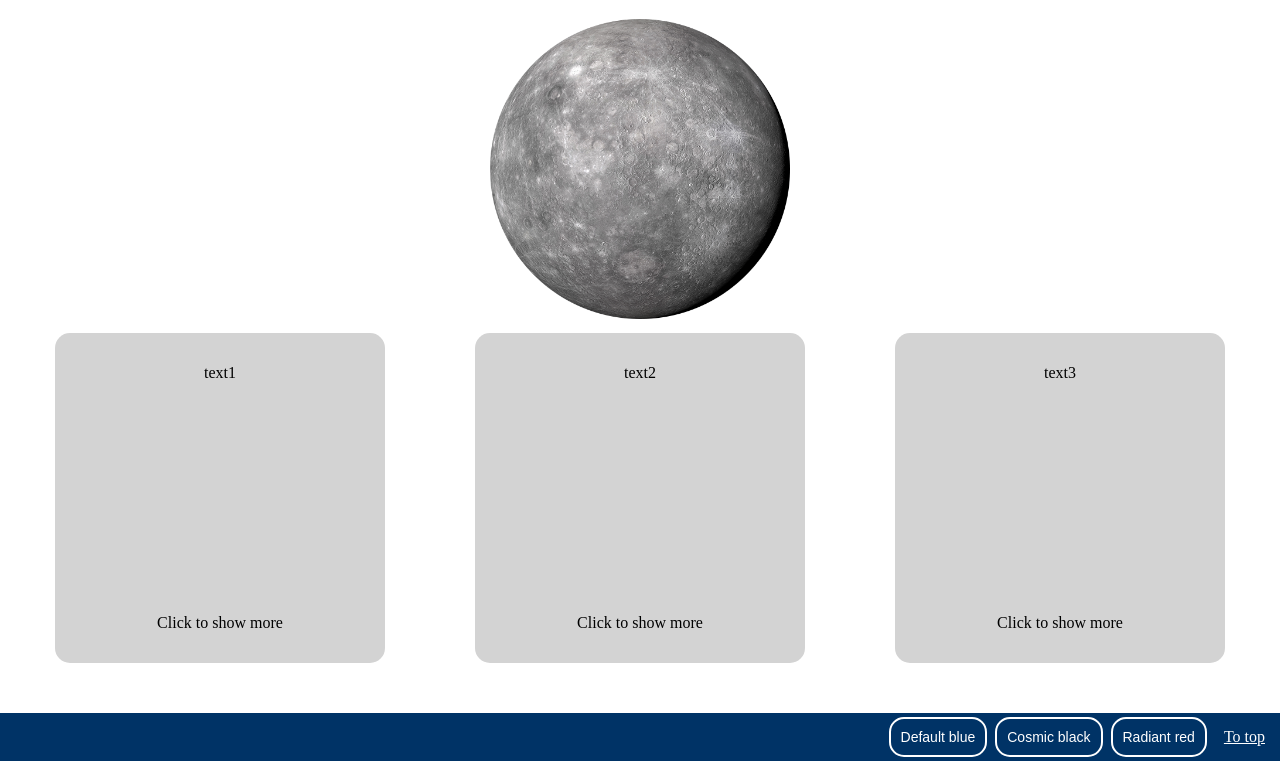
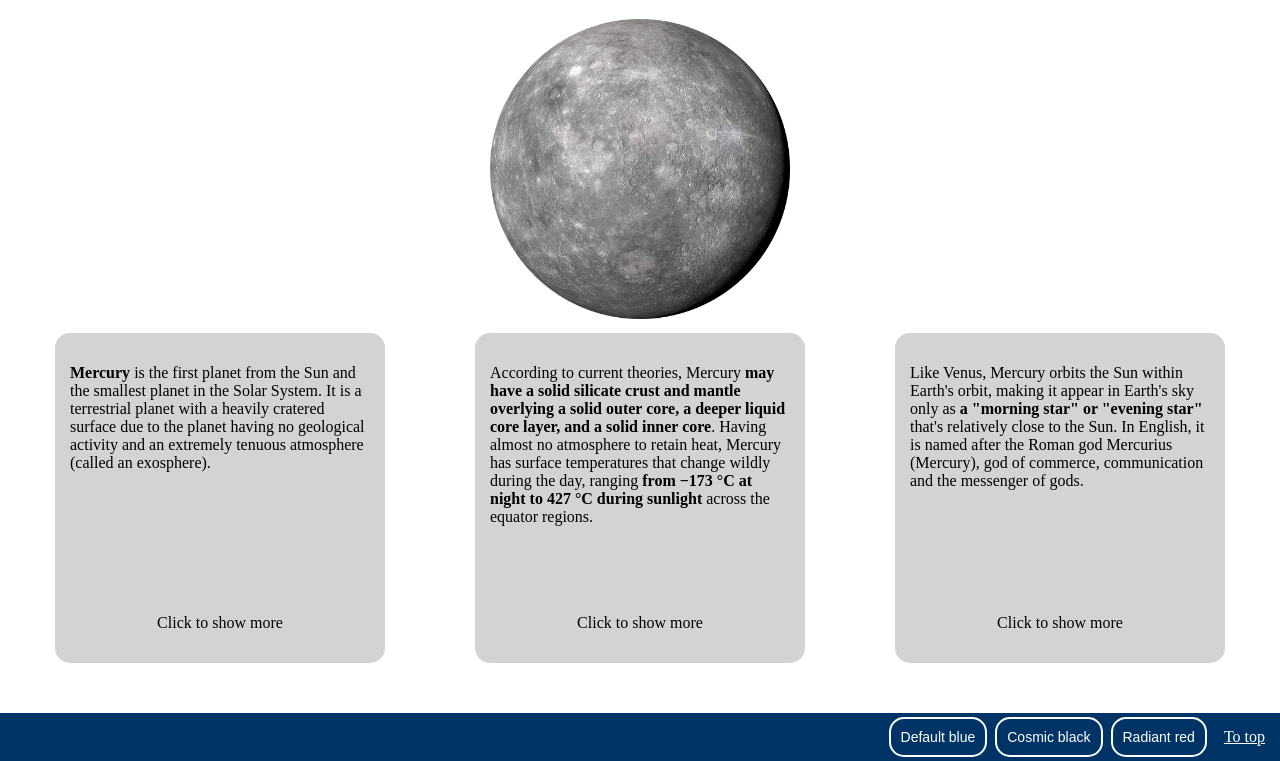
Before and after one commit to EugeneEdge/BoWD, a plain HTML site: page SolarSystem/planets/Mercury.html in a window 1280 px wide. Shown: the part 135-896 px from the top of the page. Drawn offline with Linux system fonts and the light colour scheme.

Commit message:
Add files via upload

```diff
--- a/SolarSystem/planets/Mercury.html
+++ b/SolarSystem/planets/Mercury.html
@@ -32,18 +32,19 @@
 
 		<div class="info">
 			<div class="pl_info" onclick="ChangePlText(this)">
-				<p class="pl_shown" style="display: block;">text1</p>
-				<p class="pl_hidden">More text1 but hidden</p>
+				<p class="pl_shown" style="display: block;">
+					<b>Mercury</b> is the first planet from the Sun and the smallest planet in the Solar System. It is a terrestrial planet with a heavily cratered surface due to the planet having no geological activity and an extremely tenuous atmosphere (called an exosphere).</p>
+				<p class="pl_hidden">Despite being <b>the smallest planet</b> in the Solar System with a mean diameter of 4,880 km (3,030 mi), 38% of that of Earth's, Mercury is dense enough to have roughly the same surface gravity as Mars. Mercury has a dynamic magnetic field with a strength about 1% of that of Earth's and has no natural satellites. </p>
 				<p class="pl_hint">Click to show more</p>
 			</div>
 			<div class="pl_info" onclick="ChangePlText(this)">
-				<p class="pl_shown" style="display: block;">text2</p>
-				<p class="pl_hidden">More text2 but hidden</p>
+				<p class="pl_shown" style="display: block;">According to current theories, Mercury <b>may have a solid silicate crust and mantle overlying a solid outer core, a deeper liquid core layer, and a solid inner core</b>. Having almost no atmosphere to retain heat, Mercury has surface temperatures that change wildly during the day, ranging <b>from −173 °C at night to 427 °C during sunlight</b> across the equator regions.</p>
+				<p class="pl_hidden">At Mercury's poles though, <b>there are large reservoirs of water ices that are never exposed to direct sunlight</b>, which has an estimated mass of about 0.025–0.25% the Antarctic ice sheet. Because Mercury is very close to the Sun, the intensity of sunlight on its surface is between 4.59 and 10.61 times the solar constant.</p>
 				<p class="pl_hint">Click to show more</p>
 			</div>
 			<div class="pl_info" onclick="ChangePlText(this)">
-				<p class="pl_shown" style="display: block;">text3</p>
-				<p class="pl_hidden">More text3 but hidden</p>
+				<p class="pl_shown" style="display: block;">Like Venus, Mercury orbits the Sun within Earth's orbit, making it appear in Earth's sky only as <b>a "morning star" or "evening star"</b> that's relatively close to the Sun. In English, it is named after the Roman god Mercurius (Mercury), god of commerce, communication and the messenger of gods. </p>
+				<p class="pl_hidden">Mercury is <b>the most difficult planet to reach from Earth</b> because it requires the greatest change in spacecraft's velocity. <b>Only two spacecraft have visited Mercury as of 2023</b>: Mariner 10 flew by in 1974 and 1975, and MESSENGER launched in 2004 and orbited Mercury over 4,000 times in four years. The BepiColombo spacecraft is planned to arrive at Mercury in 2025. </p>
 				<p class="pl_hint">Click to show more</p>
 			</div>
 		</div>
```
